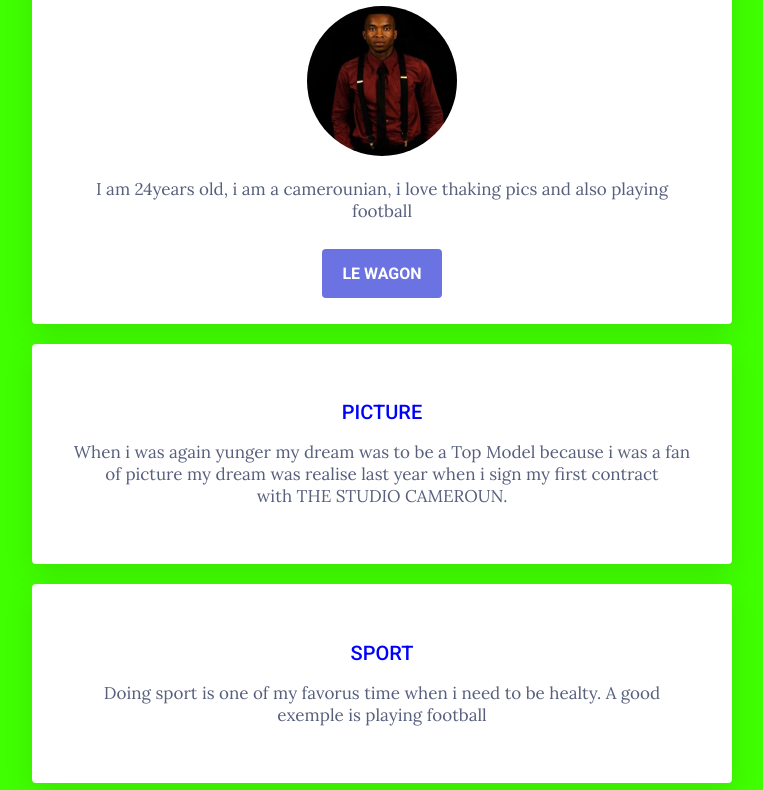
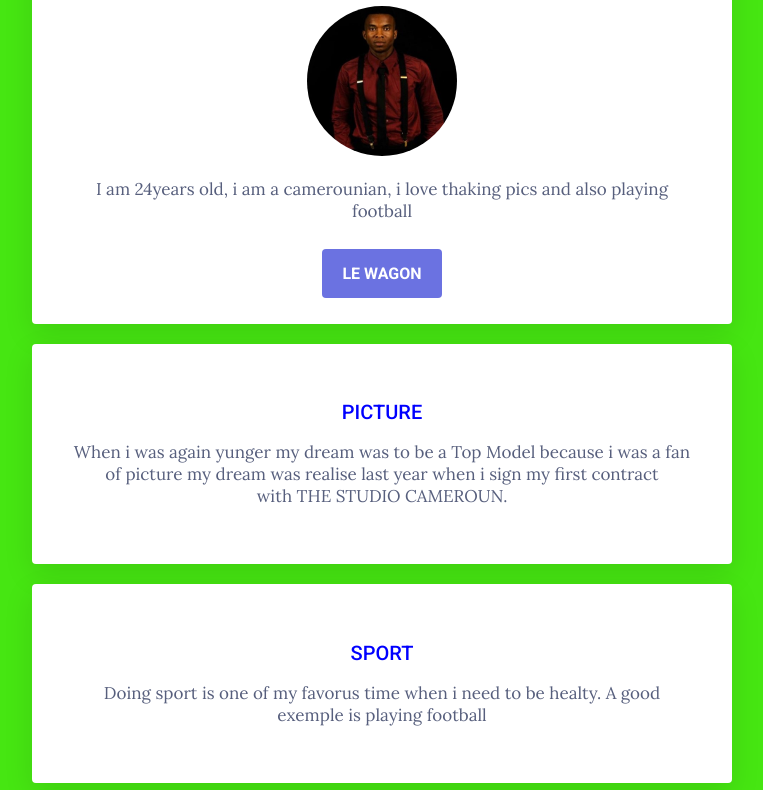
Before and after one commit to armel-cloud/My-profile17, a plain HTML site: page index.html in a window 1280 px wide. Shown: the part 155-945 px from the top of the page, without its empty margins (258-1021 px from the left). Drawn offline with Linux system fonts and the light colour scheme.

Commit message:
Update style.css

```diff
--- a/style.css
+++ b/style.css
@@ -1,5 +1,5 @@
 body{
-	background-color: #40ff00;
+	background-color: #46e612;
 	color: #575F7D;
 	font-family: 'Lora', serif;
 	font-size: 17px;
```
